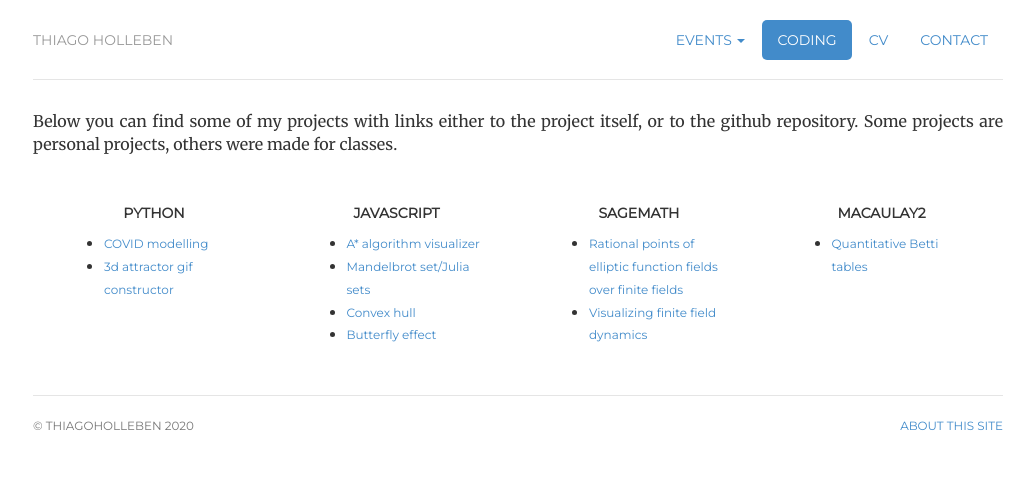
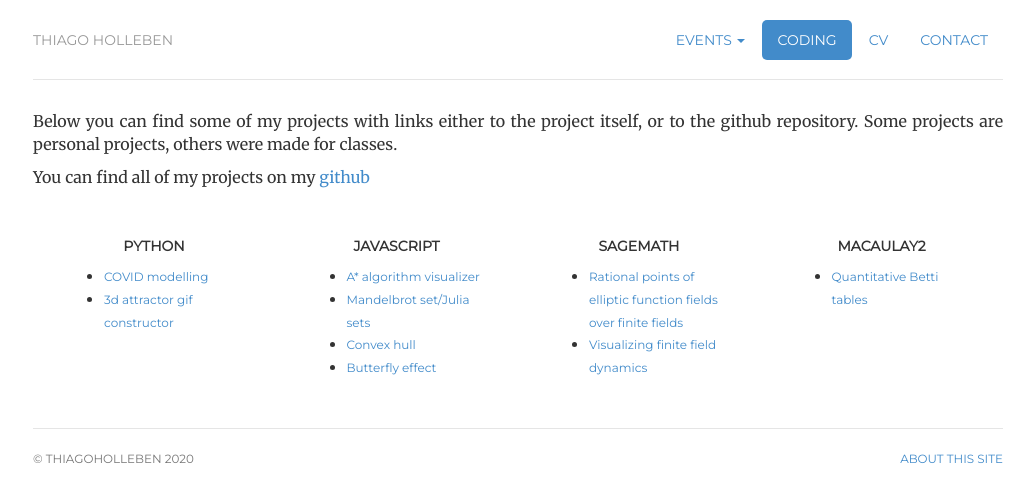
Before and after one commit to hollebenthiago/hollebenthiago.github.io, a Jekyll site: the page built from coding/index.html, in a window 1280 px wide. Shown: the top 502 px of the page, without its empty margins (122-1156 px from the left). Built offline with Jekyll 4.4.1, drawn with Linux system fonts in a browser that asks for light colours.

Commit message:
adding link to github

```diff
--- a/coding/index.html
+++ b/coding/index.html
@@ -11,6 +11,7 @@ description: Thiago Holleben is a graduate student at UFRJ.
 <!-- <div class="jumbotron"> -->
 <div class='some-text'>
     <p class='need-to-justify'>Below you can find some of my projects with links either to the project itself, or to the github repository. Some projects are personal projects, others were made for classes.</p>
+    <p class='need-to-justify'>You can find all of my projects on my <a href="https://github.com/hollebenthiago/">github</a></p>
 </div>
 <div class="row marketing">
     <div class="col-sm-3">
```
